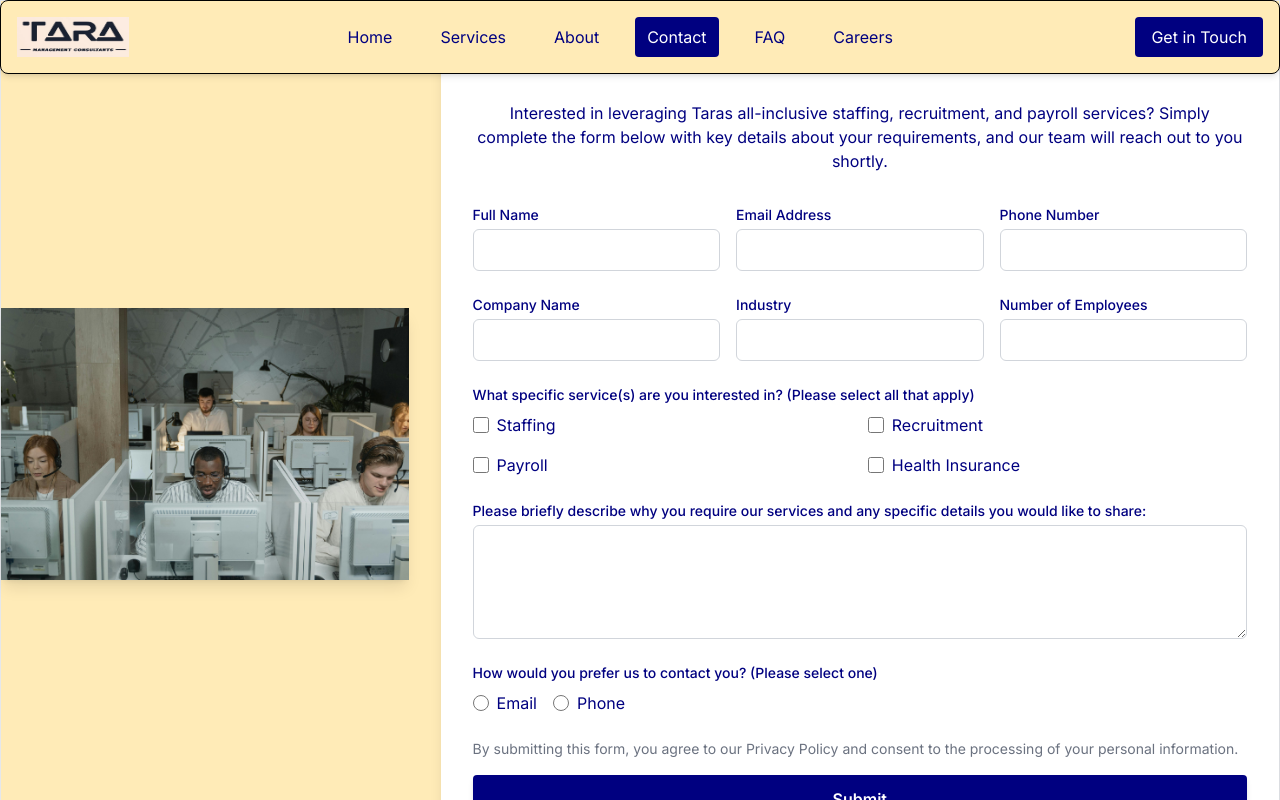
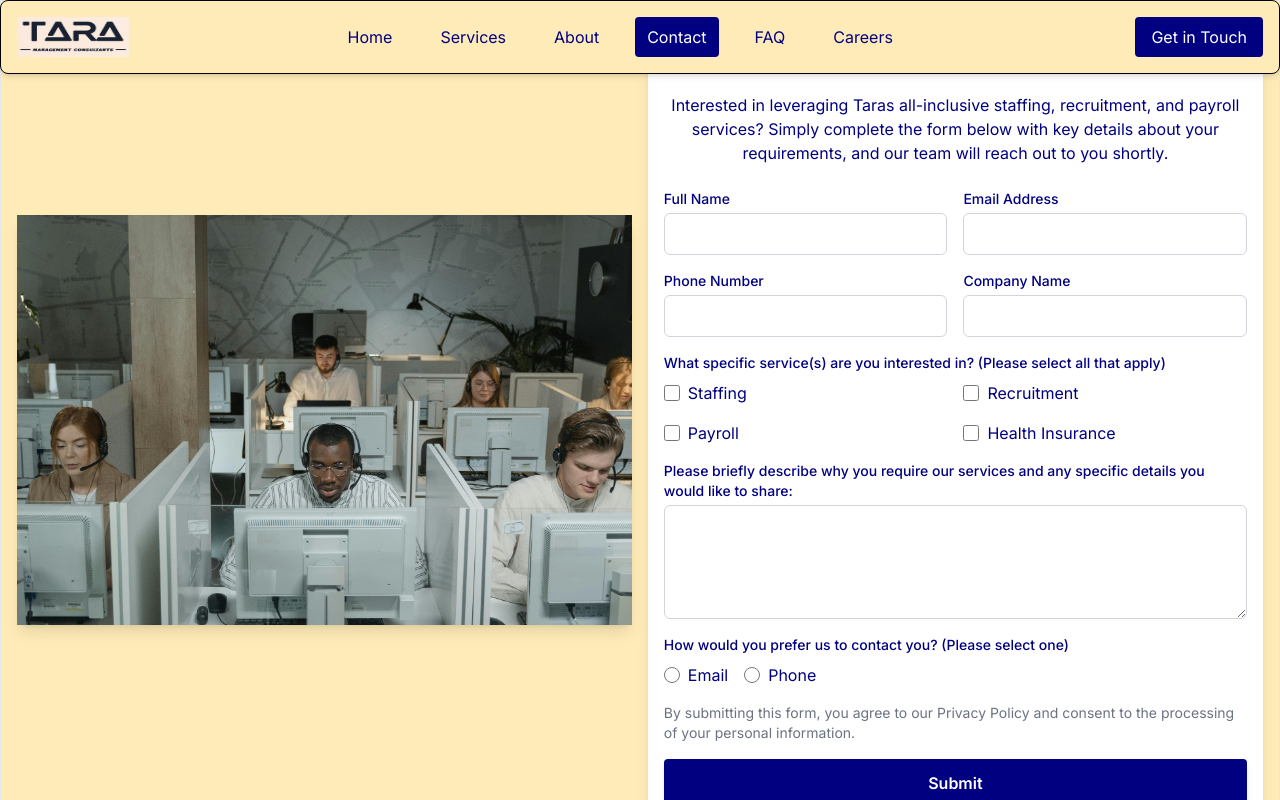
Before and after one commit to IfeoluwaGIT/tara-consulting, a Next.js app: page /contact in a window 1280 px wide. Shown: the top 800 px of the page. Built offline with nearby package versions, Linux system fonts and the light colour scheme.

Commit message:
i am tired

```diff
--- a/package.json
+++ b/package.json
@@ -9,6 +9,7 @@
     "lint": "next lint"
   },
   "dependencies": {
+    "autoprefixer": "^10.4.20",
     "framer-motion": "^11.5.4",
     "next": "14.2.7",
     "react": "^18",
@@ -18,7 +19,7 @@
   "devDependencies": {
     "eslint": "^8",
     "eslint-config-next": "14.2.7",
-    "postcss": "^8",
-    "tailwindcss": "^3.4.1"
+    "postcss": "^8.4.47",
+    "tailwindcss": "^3.4.11"
   }
 }
--- a/src/app/components/ContactCollectionForm.jsx
+++ b/src/app/components/ContactCollectionForm.jsx
@@ -1,4 +1,4 @@
-"use client"
+"use client";
 
 import Image from 'next/image';
 import { useState } from 'react';
@@ -41,30 +41,30 @@ const ContactCollectionForm = () => {
 
   return (
     <>
-      <section className="min-h-screen flex flex-col lg:flex-row items-center justify-center bg-header-peach border text-text-color">
-        {/* Image on top for small screens, side for large screens */}
-        <div className="w-full lg:w-1/2 flex items-center justify-center mb-6 lg:mb-0 lg:mt-8">
+      <section className="min-h-screen flex flex-col lg:flex-row items-center justify-center bg-header-peach border text-text-color p-4">
+        {/* Image Section */}
+        <div className="w-full lg:w-1/2 flex justify-center lg:mr-4">
           <Image
             src="/assist.jpg" // Replace with your image path
             alt="Your Image Description"
-            width={500} // Adjust width as needed
-            height={500} // Adjust height as needed
+            width={300} // Reduced width
+            height={300} // Reduced height
             className="w-full h-auto shadow-lg"
           />
         </div>
 
         {/* Form Section */}
-        <div className="bg-white p-8 shadow-lg rounded-lg w-full max-w-4xl lg:ml-8">
-          <h2 className="text-3xl font-bold text-center mb-8">
+        <div className="bg-white p-4 shadow-lg rounded-lg w-full lg:w-1/2">
+          <h2 className="text-3xl font-bold text-center mb-6">
             HOW CAN WE ASSIST YOU?
           </h2>
-          <p className='text-center mb-8'>
+          <p className="text-center mb-6">
             Interested in leveraging Taras all-inclusive staffing, recruitment, and payroll services? Simply complete the form below with key details about your requirements, and our team will reach out to you shortly.
           </p>
 
-          <form onSubmit={handleSubmit} className="space-y-6">
+          <form onSubmit={handleSubmit} className="space-y-4">
             {/* Contact Information */}
-            <div className="grid grid-cols-1 md:grid-cols-3 gap-4">
+            <div className="grid grid-cols-1 md:grid-cols-2 gap-4">
               <div>
                 <label htmlFor="fullName" className="block text-sm font-medium">
                   Full Name
@@ -107,10 +107,6 @@ const ContactCollectionForm = () => {
                   required
                 />
               </div>
-            </div>
-
-            {/* Company Information */}
-            <div className="grid grid-cols-1 md:grid-cols-3 gap-4">
               <div>
                 <label htmlFor="companyName" className="block text-sm font-medium">
                   Company Name
@@ -120,34 +116,6 @@ const ContactCollectionForm = () => {
                   id="companyName"
                   name="companyName"
                   value={formData.companyName}
-                  onChange={handleInputChange}
-                  className="mt-1 p-2 block w-full border border-gray-300 rounded-md focus:border-blue-500 focus:ring-blue-500"
-                  required
-                />
-              </div>
-              <div>
-                <label htmlFor="industry" className="block text-sm font-medium">
-                  Industry
-                </label>
-                <input
-                  type="text"
-                  id="industry"
-                  name="industry"
-                  value={formData.industry}
-                  onChange={handleInputChange}
-                  className="mt-1 p-2 block w-full border border-gray-300 rounded-md focus:border-blue-500 focus:ring-blue-500"
-                  required
-                />
-              </div>
-              <div>
-                <label htmlFor="employees" className="block text-sm font-medium">
-                  Number of Employees
-                </label>
-                <input
-                  type="number"
-                  id="employees"
-                  name="employees"
-                  value={formData.employees}
                   onChange={handleInputChange}
                   className="mt-1 p-2 block w-full border border-gray-300 rounded-md focus:border-blue-500 focus:ring-blue-500"
                   required
@@ -214,7 +182,7 @@ const ContactCollectionForm = () => {
             </div>
 
             {/* Privacy Agreement and Submit Button */}
-            <div className="mt-6">
+            <div className="mt-4">
               <p className="text-gray-500 text-sm">
                 By submitting this form, you agree to our Privacy Policy and consent to the processing of your personal information.
               </p>
--- a/src/app/globals.css
+++ b/src/app/globals.css
@@ -1,21 +1,3 @@
 @tailwind base;
 @tailwind components;
 @tailwind utilities;
-
-/* global.css */
-@keyframes marquee {
-    0% {
-      transform: translateX(100%);
-    }
-    100% {
-      transform: translateX(-100%);
-    }
-  }
-
-  .animate-marquee {
-    animation: marquee 20s linear infinite;
-  }
-
-  .pause-animation {
-    animation-play-state: paused;
-  }
```
Also changed, not shown: 1 other file (tests, documents, lock files or other folders).
